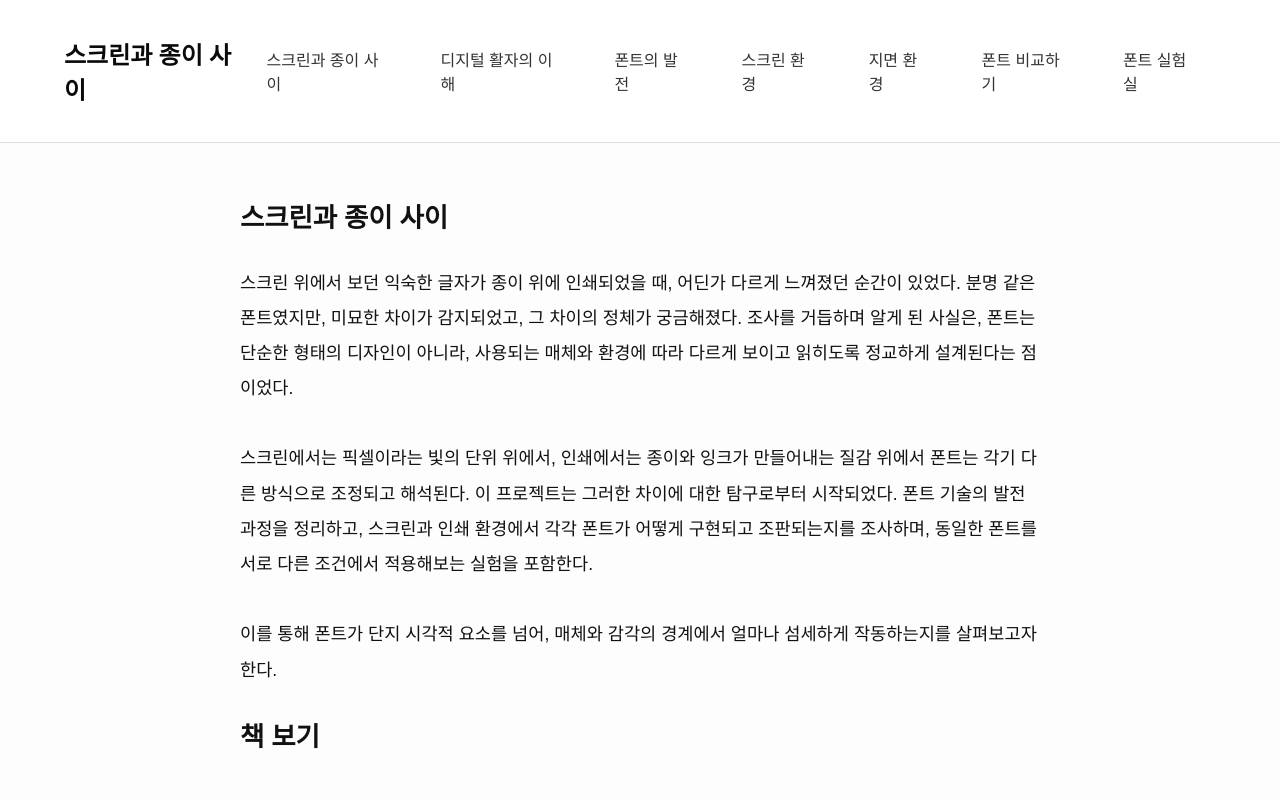
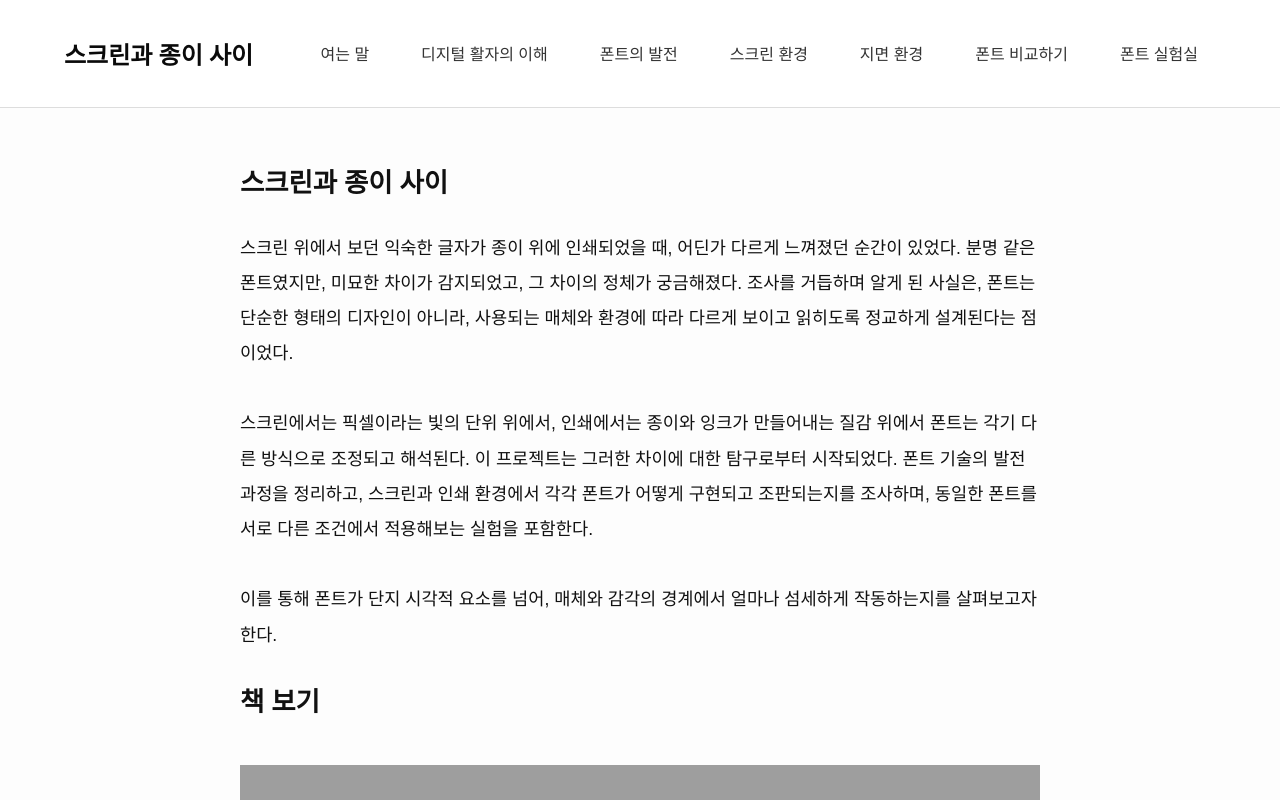
Before and after one commit to aesthness/workshop_home, a plain HTML site: page index.html in a window 1280 px wide. Shown: the top 800 px of the page. Drawn offline with Linux system fonts and the light colour scheme; grey boxes are pictures that could not be loaded.

Commit message:
Update index.html

```diff
--- a/index.html
+++ b/index.html
@@ -143,7 +143,7 @@
         </a>
       </div>
       <nav class="nav">
-        <a href="#" data-section="intro">스크린과 종이 사이</a>
+        <a href="#" data-section="intro">여는 말</a>
         <a href="#" data-section="digital">디지털 활자의 이해</a>
         <a href="#" data-section="font">폰트의 발전</a>
         <a href="#" data-section="screen">스크린 환경</a>
```
